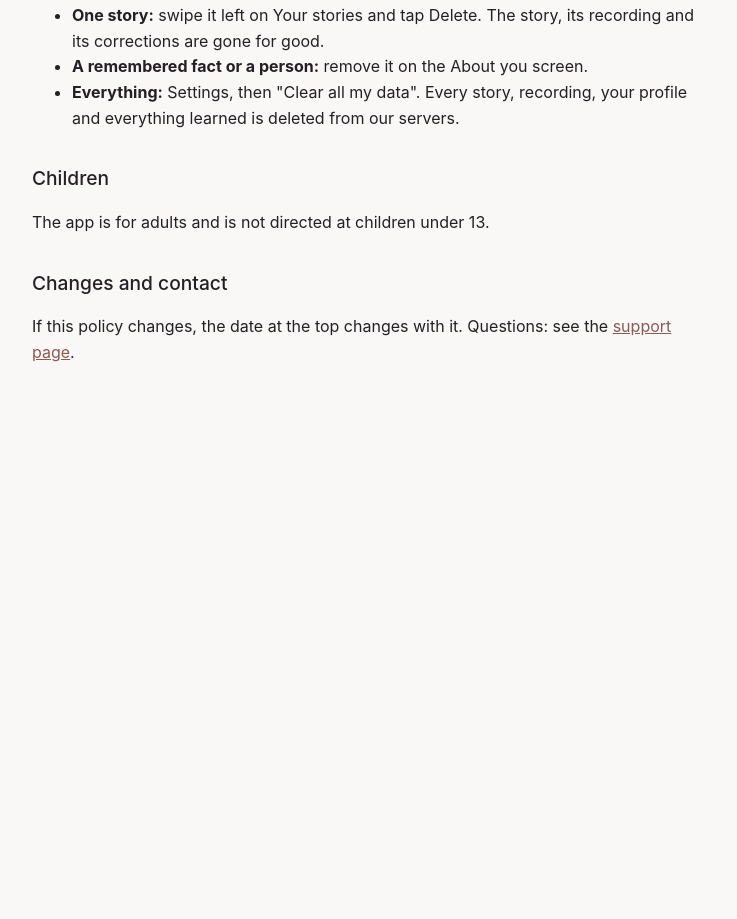
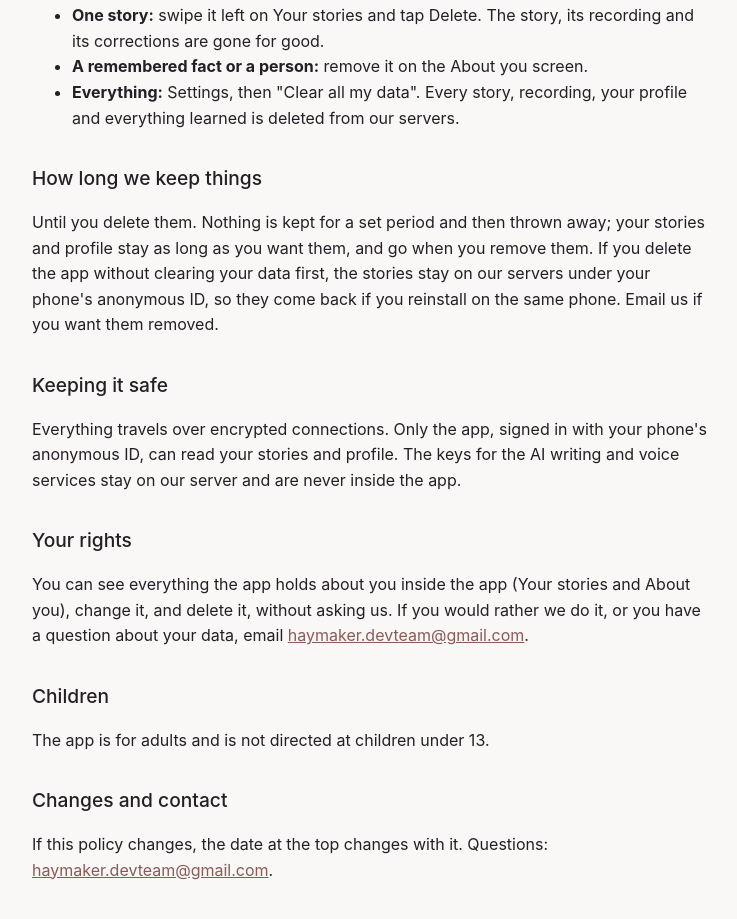
Before and after one commit to thechuggdawg/manifest-site, a plain HTML site: page privacy.html in a window 1280 px wide. Shown: the part 1187-2106 px from the top of the page, without its empty margins (268-1005 px from the left). Before the commit the page ends 1628 px from the top, so only its background shows below. Drawn offline with Linux system fonts and the light colour scheme.

Commit message:
Support email; privacy page adds retention, security and your rights

```diff
--- a/privacy.html
+++ b/privacy.html
@@ -26,8 +26,14 @@
 <li><strong>A remembered fact or a person:</strong> remove it on the About you screen.</li>
 <li><strong>Everything:</strong> Settings, then "Clear all my data". Every story, recording, your profile and everything learned is deleted from our servers.</li>
 </ul>
+<h2>How long we keep things</h2>
+<p>Until you delete them. Nothing is kept for a set period and then thrown away; your stories and profile stay as long as you want them, and go when you remove them. If you delete the app without clearing your data first, the stories stay on our servers under your phone's anonymous ID, so they come back if you reinstall on the same phone. Email us if you want them removed.</p>
+<h2>Keeping it safe</h2>
+<p>Everything travels over encrypted connections. Only the app, signed in with your phone's anonymous ID, can read your stories and profile. The keys for the AI writing and voice services stay on our server and are never inside the app.</p>
+<h2>Your rights</h2>
+<p>You can see everything the app holds about you inside the app (Your stories and About you), change it, and delete it, without asking us. If you would rather we do it, or you have a question about your data, email <a href="mailto:haymaker.devteam@gmail.com">haymaker.devteam@gmail.com</a>.</p>
 <h2>Children</h2>
 <p>The app is for adults and is not directed at children under 13.</p>
 <h2>Changes and contact</h2>
-<p>If this policy changes, the date at the top changes with it. Questions: see the <a href="support.html">support page</a>.</p>
+<p>If this policy changes, the date at the top changes with it. Questions: <a href="mailto:haymaker.devteam@gmail.com">haymaker.devteam@gmail.com</a>.</p>
 </body></html>
```
Also changed, not shown: support.html (+1 -1 lines), terms.html (+1 -1 lines).
